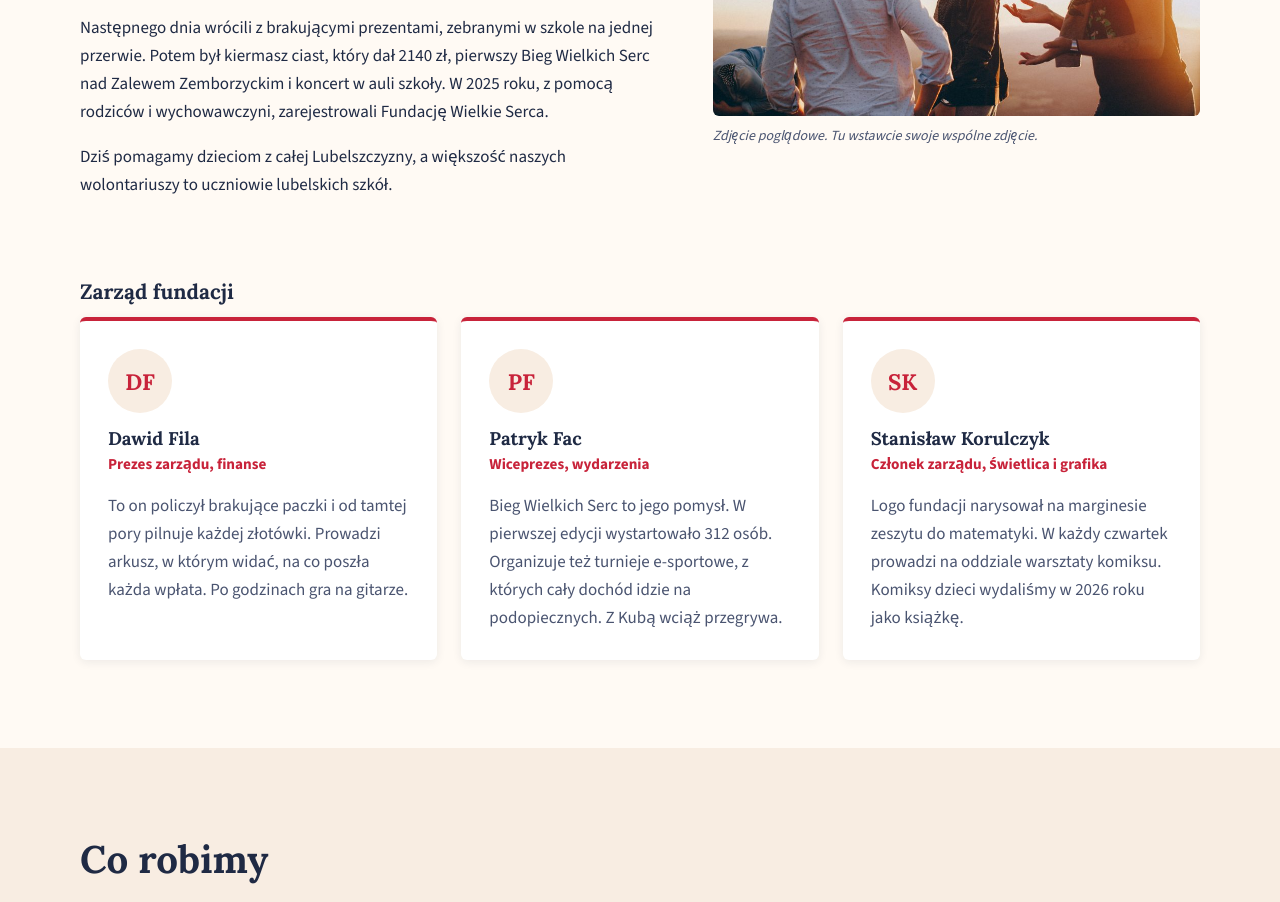
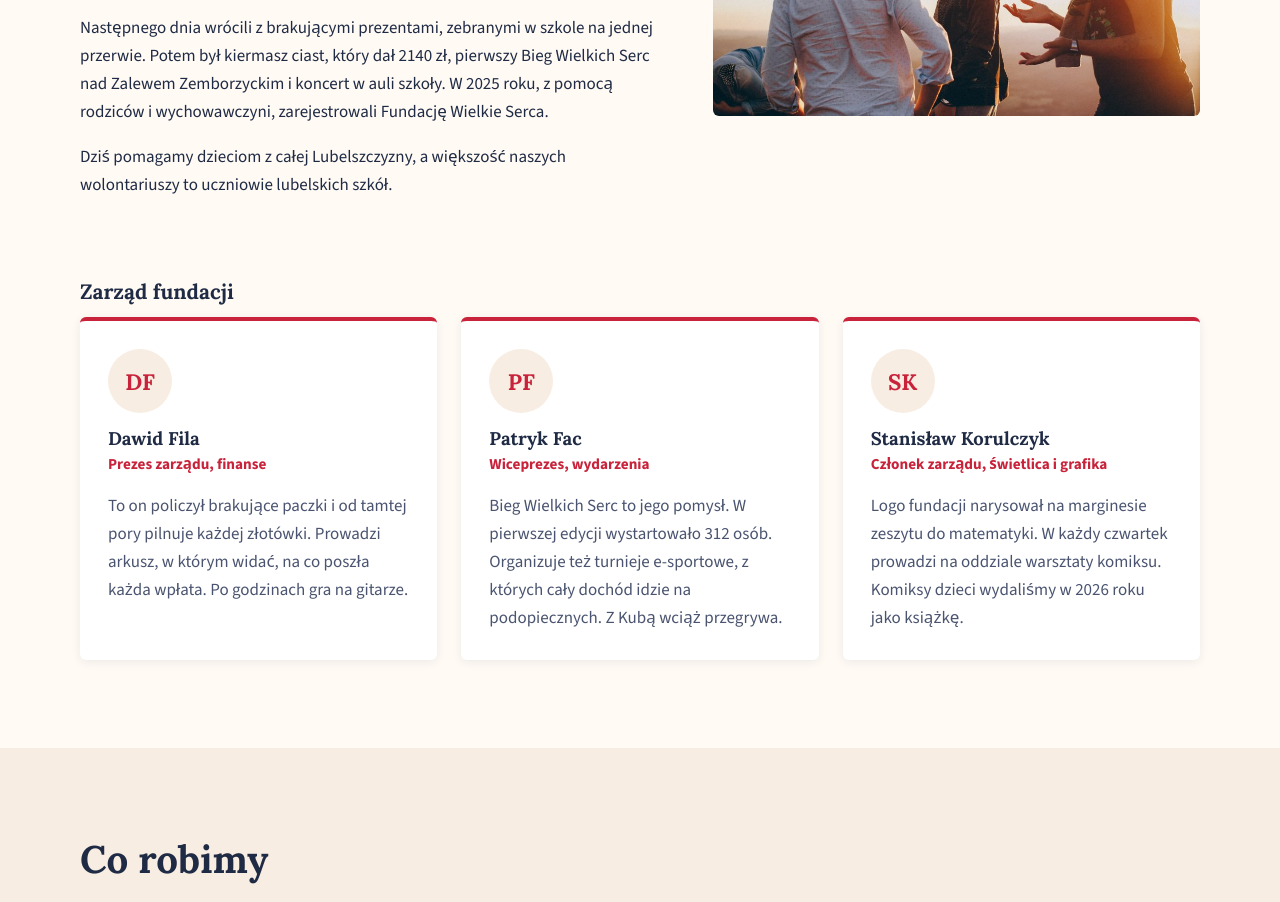
Before and after one commit to dawidfila2010-collab/wielkie-serca, a plain HTML site: page index.html in a window 1280 px wide. Shown: the part 2595-3497 px from the top of the page. Drawn offline with nearby package versions, Linux system fonts and the light colour scheme.

Commit message:
Update index.html

```diff
--- a/index.html
+++ b/index.html
@@ -162,7 +162,6 @@
           </div>
           <figure class="historia__zdjecie pokaz">
             <img src="img/zalozyciele.jpg" alt="Trzech uśmiechniętych chłopaków rozmawia na tle zachodzącego słońca" width="960" height="656" loading="lazy">
-            <figcaption>Zdjęcie poglądowe. Tu wstawcie swoje wspólne zdjęcie.</figcaption>
           </figure>
         </div>
 
```
